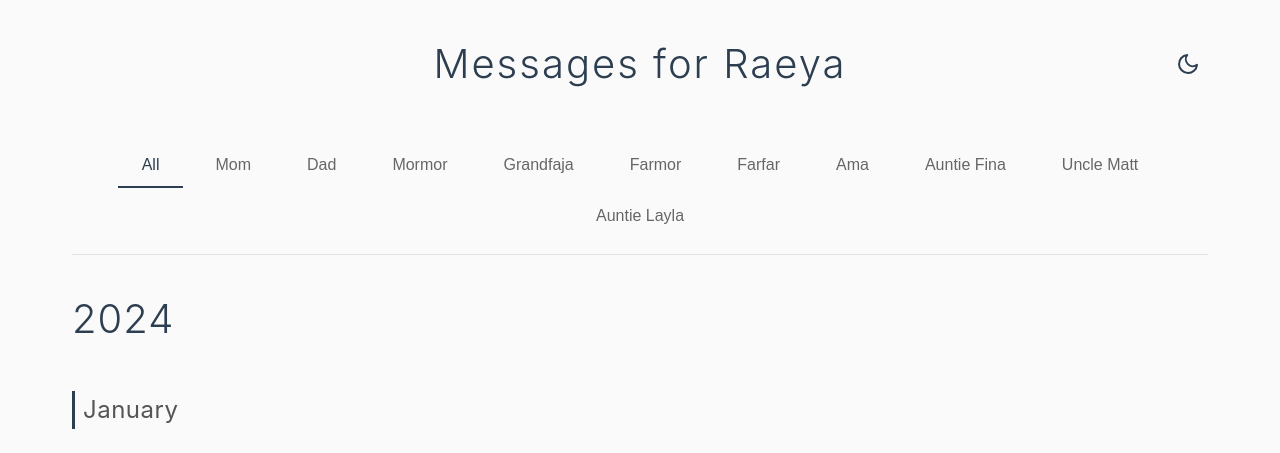
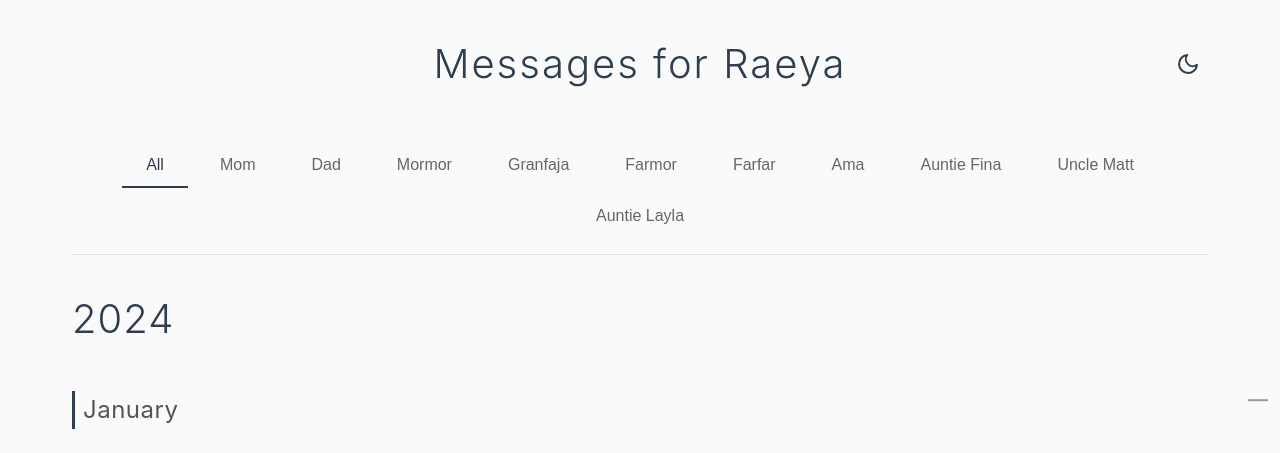
Before and after one commit to matthewmusson/RaeyaK, a React (Vite) app: page / in a window 1280 px wide. Shown: the top 453 px of the page. Built offline with nearby package versions, Linux system fonts and the light colour scheme.

Commit message:
Added year scroll to search sidebar, fixed a bug for mobile resolutions

```diff
--- a/src/components/Home.css
+++ b/src/components/Home.css
@@ -1,5 +1,102 @@
 .home {
   width: 100%;
+  position: relative;
+}
+
+/* Year Navigation Sidebar */
+.year-sidebar {
+  position: fixed;
+  right: 0;
+  top: 50%;
+  transform: translateY(-50%);
+  padding: 1rem 0;
+  display: flex;
+  flex-direction: column;
+  gap: 1.5rem;
+  z-index: 50;
+  transition: all 0.3s ease;
+  background: transparent;
+}
+
+.year-sidebar.expanded {
+  background: rgba(255, 255, 255, 0.95);
+  padding: 1.5rem;
+  border-radius: 8px 0 0 8px;
+  box-shadow: 0 4px 12px rgba(0, 0, 0, 0.1);
+}
+
+.dark-mode .year-sidebar.expanded {
+  background: rgba(42, 42, 42, 0.95);
+  box-shadow: 0 4px 12px rgba(0, 0, 0, 0.3);
+}
+
+.year-nav-item {
+  display: flex;
+  align-items: center;
+  flex-direction: row-reverse;
+  gap: 0.75rem;
+  cursor: pointer;
+  padding: 0.25rem;
+  transition: all 0.3s ease;
+  position: relative;
+}
+
+.year-indicator {
+  width: 20px;
+  height: 2px;
+  background-color: #999;
+  transition: all 0.3s ease;
+  margin-right: 0.5rem;
+}
+
+.dark-mode .year-indicator {
+  background-color: #666;
+}
+
+.year-sidebar:not(.expanded) .year-indicator {
+  width: 20px;
+}
+
+.year-sidebar.expanded .year-indicator {
+  width: 30px;
+  background-color: #2c3e50;
+}
+
+.dark-mode .year-sidebar.expanded .year-indicator {
+  background-color: #e0e0e0;
+}
+
+.year-nav-item:hover .year-indicator {
+  background-color: #2c3e50;
+  width: 40px;
+}
+
+.dark-mode .year-nav-item:hover .year-indicator {
+  background-color: #e0e0e0;
+}
+
+.year-label {
+  font-size: 1rem;
+  font-weight: 400;
+  color: #2c3e50;
+  opacity: 0;
+  width: 0;
+  overflow: hidden;
+  white-space: nowrap;
+  transition: all 0.3s ease;
+}
+
+.dark-mode .year-label {
+  color: #e0e0e0;
+}
+
+.year-sidebar.expanded .year-label {
+  opacity: 1;
+  width: auto;
+}
+
+.year-nav-item:hover .year-label {
+  font-weight: 500;
 }
 
 .home-header {
@@ -8,6 +105,7 @@
   align-items: center;
   margin-bottom: 3rem;
   position: relative;
+  gap: 20px;
 }
 
 .home-header h1 {
@@ -164,8 +262,23 @@
 }
 
 @media (max-width: 768px) {
+  .home-header {
+    padding: 0 1rem;
+  }
+
   .home-header h1 {
-    font-size: 2rem;
+    font-size: 1.75rem;
+    padding-right: 3rem;
+    text-align: center;
+  }
+
+  .dark-mode-toggle {
+    padding: 0.25rem;
+  }
+
+  .theme-icon {
+    width: 20px;
+    height: 20px;
   }
 
   .year-heading {
@@ -185,4 +298,15 @@
     overflow-x: auto;
     -webkit-overflow-scrolling: touch;
   }
+
+  /* Hide sidebar on narrow displays */
+  .year-sidebar {
+    display: none;
+  }
 }
+
+@media (max-width: 480px) {
+  .home-header h1 {
+    font-size: 1.5rem;
+  }
+}
--- a/src/components/Home.jsx
+++ b/src/components/Home.jsx
@@ -1,10 +1,12 @@
-import { useState } from 'react'
+import { useState, useRef, useEffect } from 'react'
 import MessageCard from './MessageCard'
 import './Home.css'
 
 function Home({ messages, familyMembers, selectedFamilyMember, onFamilyMemberSelect, onDeleteMessage, isDarkMode, onToggleDarkMode }) {
   // Limit to 30 cards
   const displayedMessages = messages.slice(0, 30)
+  const [isSidebarHovered, setIsSidebarHovered] = useState(false)
+  const yearRefs = useRef({})
 
   const handleNameClick = (name) => {
     onFamilyMemberSelect(name)
@@ -34,8 +36,43 @@ function Home({ messages, familyMembers, selectedFamilyMember, onFamilyMemberSel
   const monthOrder = ['January', 'February', 'March', 'April', 'May', 'June',
                       'July', 'August', 'September', 'October', 'November', 'December']
 
+  // Scroll to year with offset
+  const scrollToYear = (year) => {
+    if (yearRefs.current[year]) {
+      const element = yearRefs.current[year]
+      const offset = 20 // Offset from top
+      const elementPosition = element.getBoundingClientRect().top
+      const offsetPosition = elementPosition + window.pageYOffset - offset
+
+      window.scrollTo({
+        top: offsetPosition,
+        behavior: 'smooth'
+      })
+    }
+  }
+
   return (
     <div className="home">
+      {/* Year Navigation Sidebar */}
+      {sortedYears.length > 0 && (
+        <div
+          className={`year-sidebar ${isSidebarHovered ? 'expanded' : ''}`}
+          onMouseEnter={() => setIsSidebarHovered(true)}
+          onMouseLeave={() => setIsSidebarHovered(false)}
+        >
+          {sortedYears.map((year) => (
+            <div
+              key={year}
+              className="year-nav-item"
+              onClick={() => scrollToYear(year)}
+            >
+              <div className="year-indicator"></div>
+              <span className="year-label">{year}</span>
+            </div>
+          ))}
+        </div>
+      )}
+
       <header className="home-header">
         <h1>Messages for Raeya</h1>
         <button className="dark-mode-toggle" onClick={onToggleDarkMode} title={isDarkMode ? "Switch to Light Mode" : "Switch to Dark Mode"}>
@@ -81,7 +118,7 @@ function Home({ messages, familyMembers, selectedFamilyMember, onFamilyMemberSel
             const sortedMonths = months.sort((a, b) => monthOrder.indexOf(b) - monthOrder.indexOf(a))
 
             return (
-              <div key={year} className="year-section">
+              <div key={year} className="year-section" ref={(el) => (yearRefs.current[year] = el)}>
                 <h2 className="year-heading">{year}</h2>
                 {sortedMonths.map(month => (
                   <div key={`${year}-${month}`} className="month-section">
--- a/src/components/MessageCard.css
+++ b/src/components/MessageCard.css
@@ -140,8 +140,7 @@
   height: 22px;
 }
 
-.delete-button,
-.minimize-button {
+.delete-button {
   background: none;
   border: none;
   font-size: 1rem;
@@ -154,8 +153,7 @@
   height: 22px;
 }
 
-.dark-mode .delete-button,
-.dark-mode .minimize-button {
+.dark-mode .delete-button  {
   color: #888;
 }
 
--- a/src/components/MessageCard.jsx
+++ b/src/components/MessageCard.jsx
@@ -89,13 +89,6 @@ function MessageCard({ message, onDelete, onNameClick }) {
                 >
                   ×
                 </button>
-                <button
-                  className="minimize-button"
-                  onClick={() => setIsExpanded(false)}
-                  title="Minimize"
-                >
-                  −
-                </button>
               </div>
               <div className="modal-date">
                 {formatModalDate(message.date)}
--- a/src/data/familyMembers.js
+++ b/src/data/familyMembers.js
@@ -4,7 +4,7 @@ export const familyMembers = [
   "Mom",
   "Dad",
   "Mormor",
-  "Grandfaja",
+  "Granfaja",
   "Farmor",
   "Farfar",
   "Ama",
```
